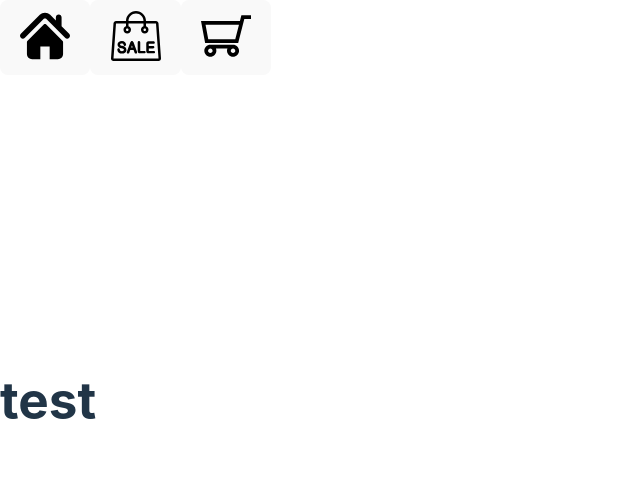
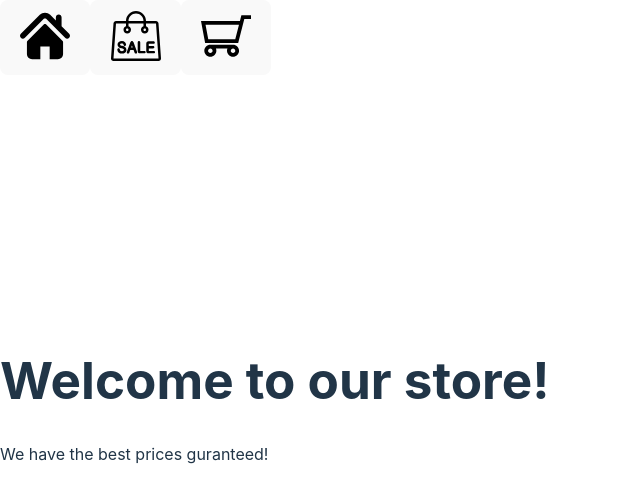
Before and after one commit to Crisandryj/shopping-cart, a React (Vite) app: page / in a window 1280 px wide. Shown: the top 502 px of the page, without its empty margins (0-640 px from the left). Built offline with nearby package versions, Linux system fonts and the light colour scheme; no server answers.

Commit message:
Feat: Add home page welcome with top and bottom 'blocks'

```diff
--- a/src/Components/Home/Home.jsx
+++ b/src/Components/Home/Home.jsx
@@ -1,7 +1,10 @@
 function Home() {
   return (
     <>
-      <h1>test</h1>
+      <div class="block"></div>
+      <h1>Welcome to our store!</h1>
+      <p>We have the best prices guranteed!</p>
+      <div class="block"></div>
     </>
   );
 }
```
